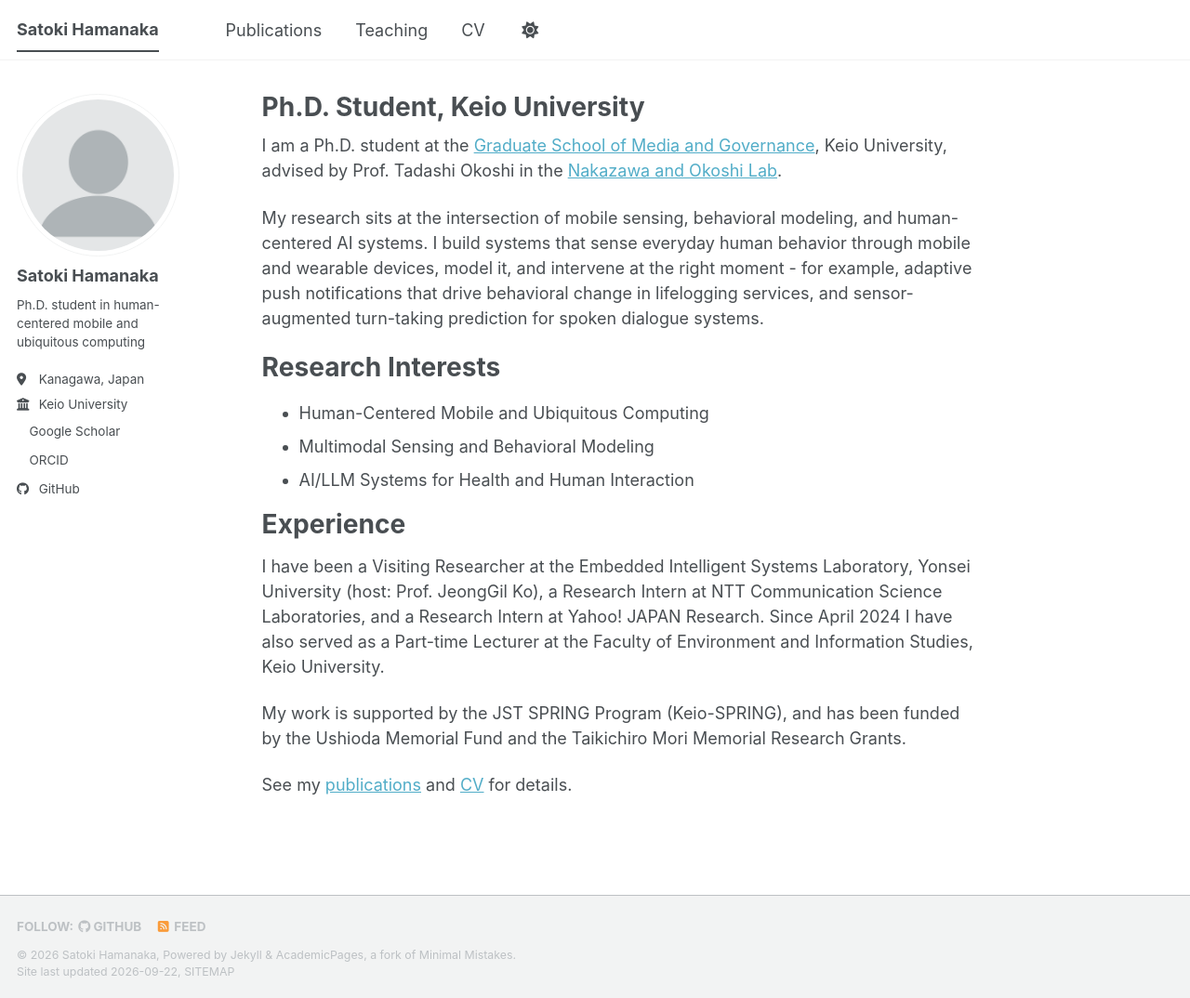
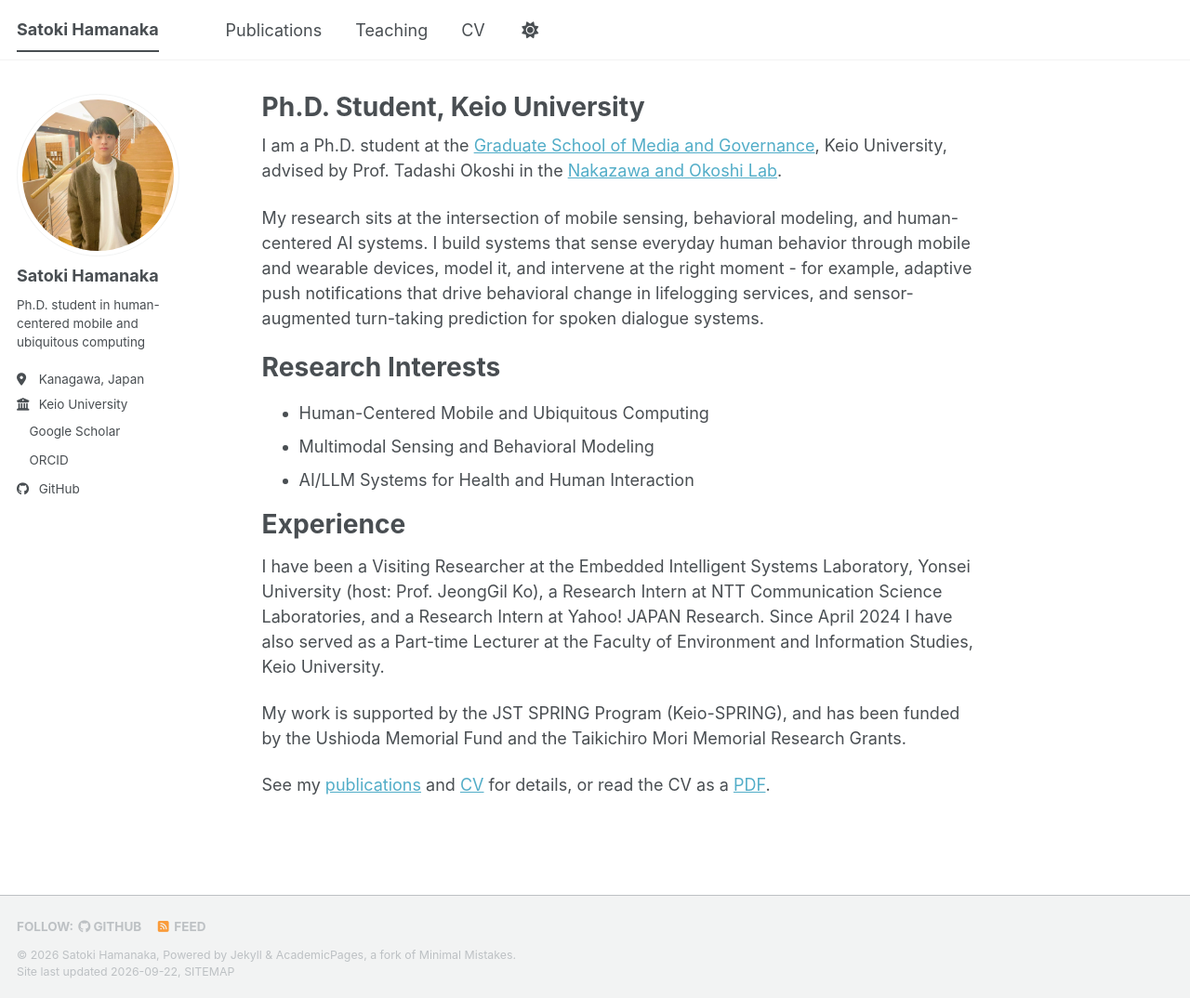
Before and after one commit to hamachu216/hamachu216.github.io, a Jekyll site: the page built from _pages/about.md, in a window 1280 px wide and 1074 px high. Shown: the whole window at 93% size. Built offline with Jekyll 4.4.1, drawn with Linux system fonts in a browser that asks for light colours; a style sheet for code colours, icons or effects is not loaded.

Commit message:
Add profile photo and link the CV PDF from the front page
Co-Authored-By: Claude Opus 5 (1M context) <noreply@anthropic.com>

```diff
--- a/_config.yml
+++ b/_config.yml
@@ -23,7 +23,7 @@ repository               : "hamachu216/hamachu216.github.io"
 #               Additional customization can be done by editing /_includes/author-profile.html
 author:
   # Biographic information
-  avatar           : "profile.png"
+  avatar           : "profile.jpg"
   name             : "Satoki Hamanaka"
   pronouns         : # example: "she/her"
   bio              : "Ph.D. student in human-centered mobile and ubiquitous computing"
--- a/_pages/about.md
+++ b/_pages/about.md
@@ -32,4 +32,4 @@ Faculty of Environment and Information Studies, Keio University.
 My work is supported by the JST SPRING Program (Keio-SPRING), and has been funded by the Ushioda
 Memorial Fund and the Taikichiro Mori Memorial Research Grants.
 
-See my [publications](/publications/) and [CV](/cv/) for details.
+See my [publications](/publications/) and [CV](/cv/) for details, or read the CV as a [PDF](/files/CV_Satoki_Hamanaka.pdf).
```
Also changed, not shown: images/profile.jpg (added), images/profile.png (deleted).
